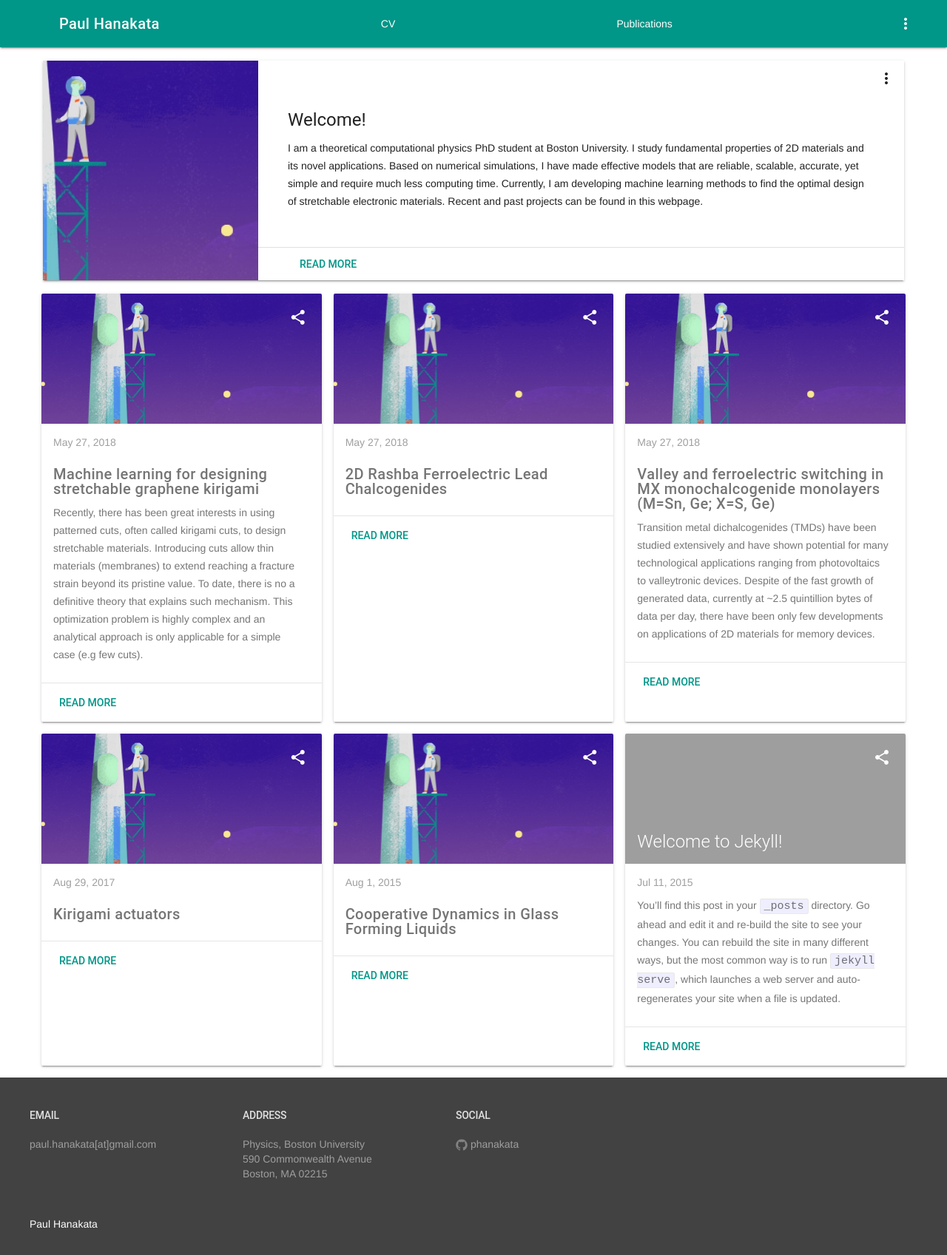
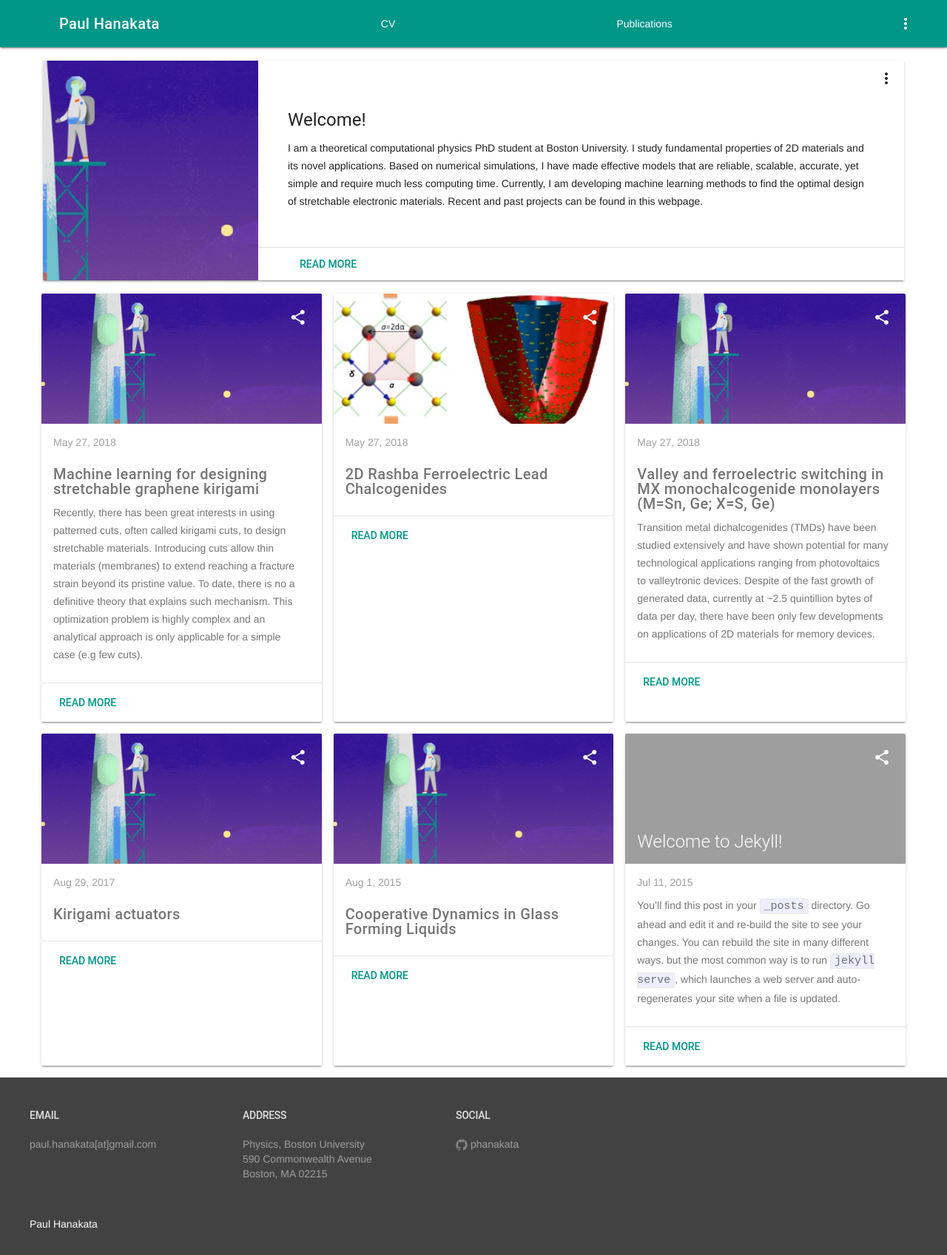
Before and after one commit to phanakata/phanakata.github.io, a Jekyll site: the page built from index.html, in a window 1280 px wide. Shown: the whole page at 74% size. Built offline with Jekyll 4.4.1, drawn with Linux system fonts in a browser that asks for light colours; grey boxes are pictures that could not be loaded.

Commit message:
Update 2018-05-28-2D-rashba.markdown

```diff
--- a/_posts/2018-05-28-2D-rashba.markdown
+++ b/_posts/2018-05-28-2D-rashba.markdown
@@ -4,5 +4,6 @@ title:  ""
 date:   2018-05-27 11:00:01
 categories: 2DRashba
 author: Paul Hanakata
+image: /img/2DRashba.jpg
 ---
 ##### 2D Rashba Ferroelectric Lead Chalcogenides
```
